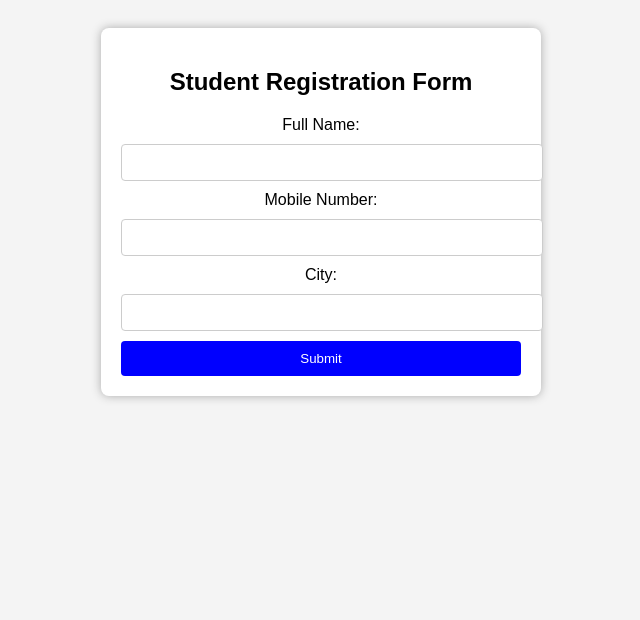
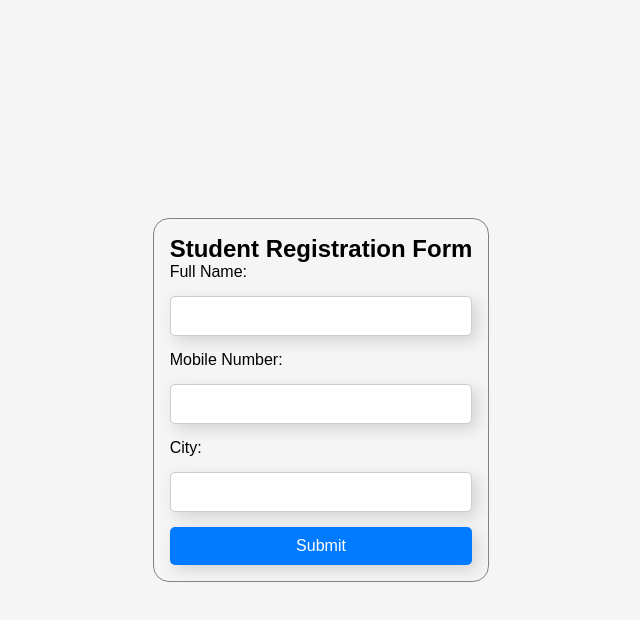
Before and after one commit to Yashpalahir/shreemci_school, a website: page index.html in a window 1280 px wide. Shown: the whole page, without its empty margins (319-959 px from the left). Drawn offline with Linux system fonts and the light colour scheme.

Commit message:
Update styles.css

```diff
--- a/styles.css
+++ b/styles.css
@@ -1,49 +1,91 @@
+* {
+    margin: 0;
+    padding: 0;
+    box-sizing: border-box;
+    font-family: Arial, sans-serif;
+}
+
 body {
-    font-family: Arial, sans-serif;
-    background-color: #f4f4f4;
-    text-align: center;
+    background-color: #f5f5f5;
+    display: flex;
+    flex-direction: column;
+    align-items: center;
+    justify-content: center;
+    min-height: 100vh;
     padding: 20px;
 }
 
-.container {
-    background: white;
-    width: 90%;
-    max-width: 400px;
-    margin: auto;
-    padding: 20px;
-    box-shadow: 0px 0px 10px 0px #aaa;
-    border-radius: 8px;
+/* Form Container */
+
+.container{
+    border: 1px solid grey ;
+    border-radius: 1rem;
+    padding: 1rem;
 }
 
-h2 {
-    margin-bottom: 20px;
+.form-container {
+    background: white;
+    padding: 20px;
+    border-radius: 10px;
+    box-shadow: 0px 5px 15px rgba(0, 0, 0, 0.1);
+    width: 100%;
+    max-width: 400px;
+    text-align: center;
 }
 
-input {
-    width: 100%;
-    padding: 10px;
-    margin: 10px 0;
-    border: 1px solid #ccc;
-    border-radius: 4px;
+/* Form Inputs */
+form {
+    display: flex;
+    flex-direction: column;
+    gap: 15px;
 }
 
+input, textarea, button {
+    padding: 10px;
+    border: 1px solid #ccc;
+    box-shadow: 5px 5px 15px lightgray;
+    border-radius: 5px;
+    font-size: 16px;
+}
+
+input:focus, textarea:focus {
+    border-color: #007bff;
+    outline: none;
+}
+
+/* Submit Button */
 button {
-    width: 100%;
-    padding: 10px;
-    background: blue;
+    background: #007bff;
     color: white;
     border: none;
-    border-radius: 4px;
     cursor: pointer;
+    transition: 0.3s;
 }
 
 button:hover {
-    background: darkblue;
+    background: #0056b3;
+}
+
+/* Centering Image with Shadow */
+.image-container {
+    margin-top: 20px;
+    text-align: center;
+}
+
+.image-container img {
+    width: 100%;
+    max-width: 300px;
+    border-radius: 10px;
+    box-shadow: 5px 5px 15px lightgray;
 }
 
 /* Responsive Design */
-@media (max-width: 600px) {
-    .container {
-        width: 100%;
+@media (max-width: 768px) {
+    .form-container {
+        max-width: 90%;
+    }
+
+    input, textarea, button {
+        font-size: 14px;
     }
 }
```
